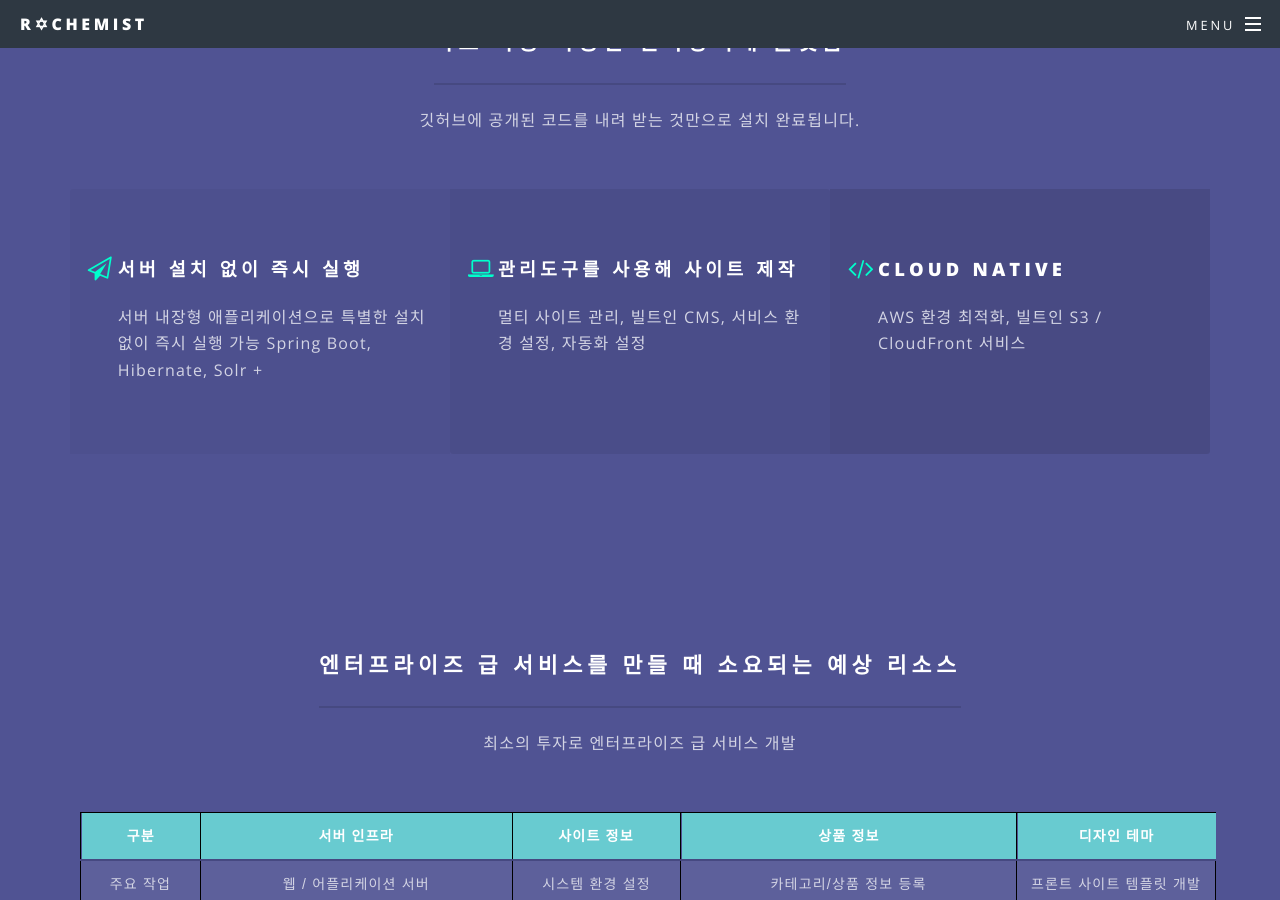
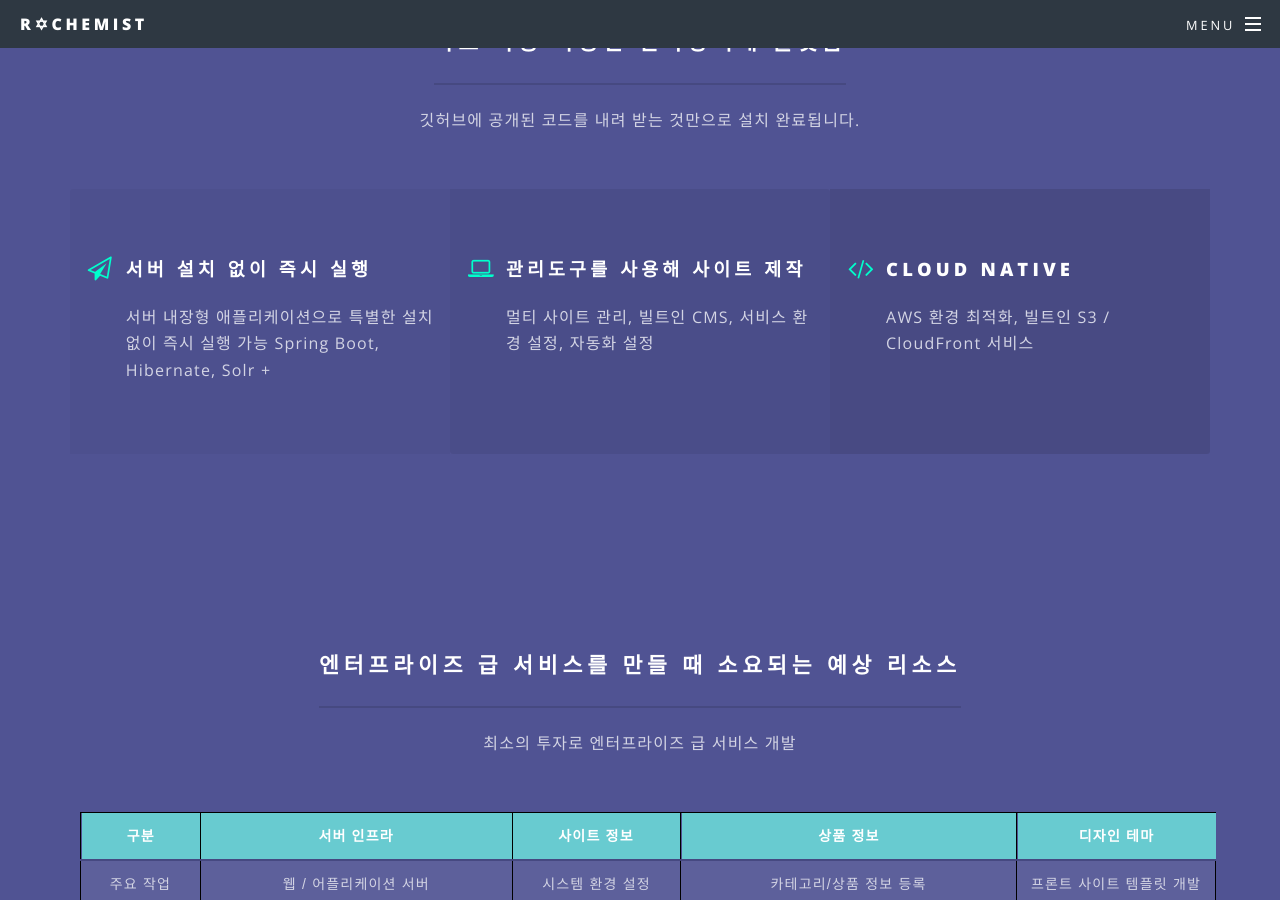
Before and after one commit to rchemist/rchemist.github.io, a Jekyll site: the page built from index.html, in a window 1280 px wide and 900 px high, scrolled down 973 px. Built offline with Jekyll 4.4.1, drawn with Linux system fonts in a browser that asks for light colours.

```diff
--- a/css/main.scss
+++ b/css/main.scss
@@ -894,7 +894,7 @@ $baseurl: '{{ site.baseurl }}/images';
 		width: 100%;
 
 		li {
-			@include padding(4em, 1em, (0,0,0.4,2em));
+			@include padding(4em, 1em, (0,0,0.4,2.5em));
 			display: block;
 			position: relative;
 			text-align: left;
```
